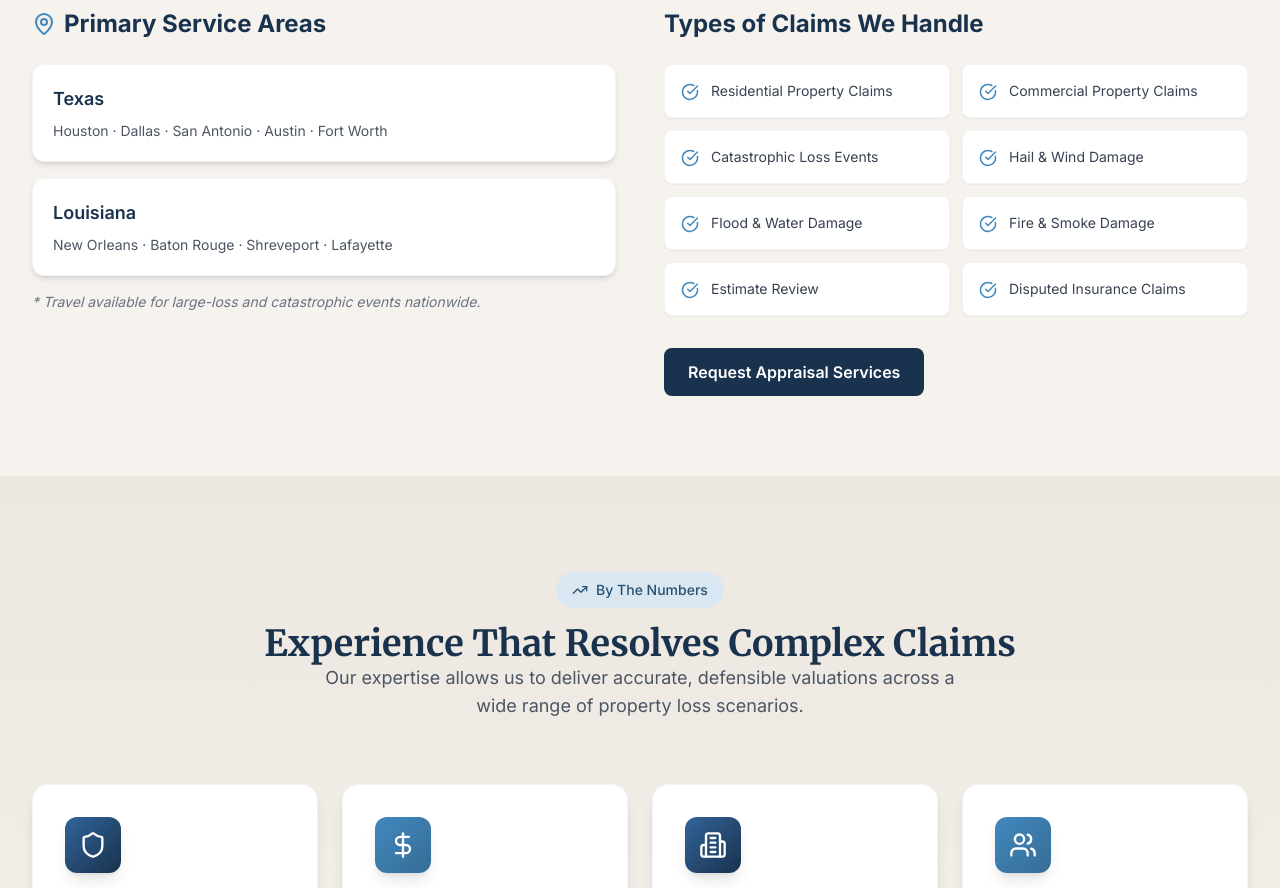
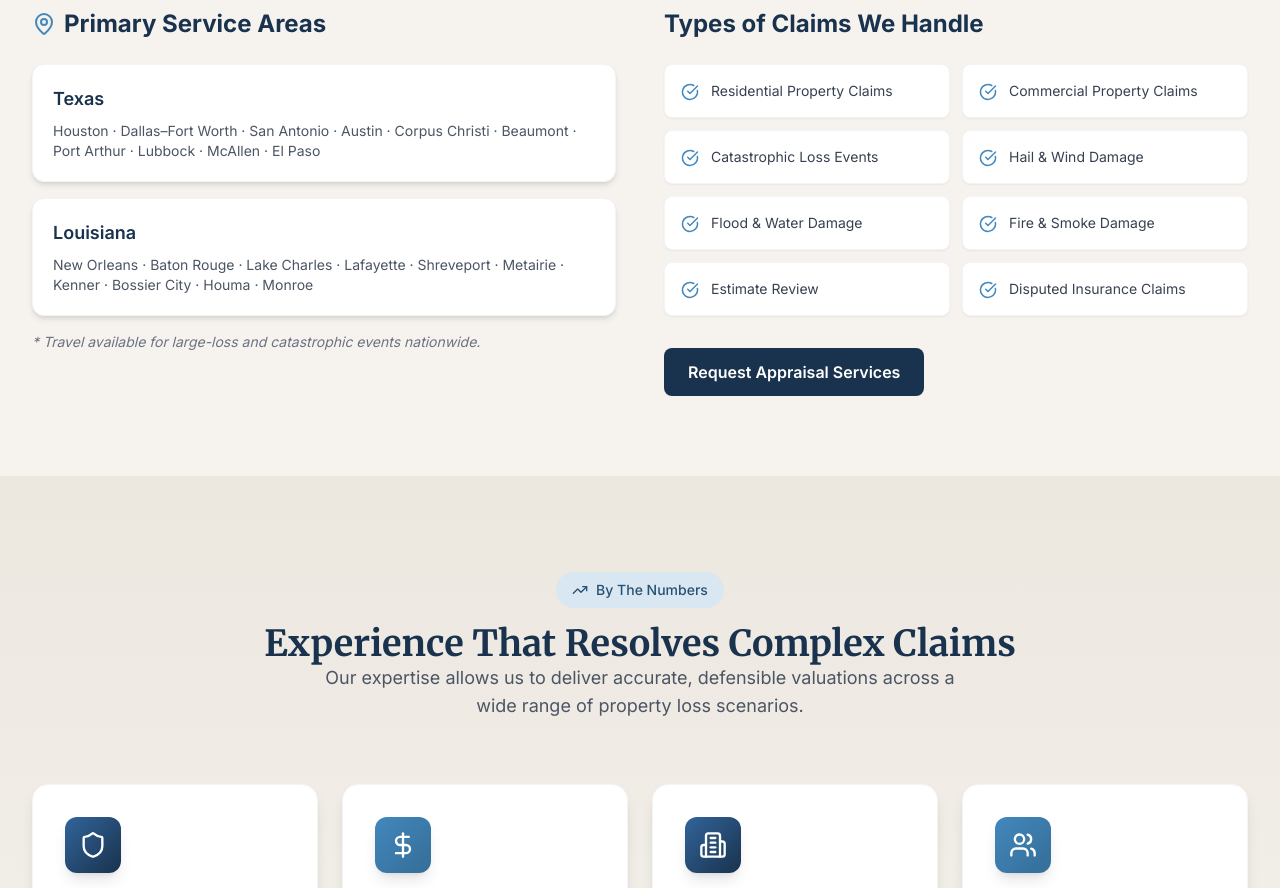
Before and after one commit to TruMedia-Creative/TruClaim-Advisory-Group, a React (Vite) app: page / in a window 1280 px wide. Shown: the part 1140-2028 px from the top of the page. Built offline with nearby package versions, Linux system fonts and the light colour scheme.

Commit message:
fix photo

```diff
--- a/src/components/home/ServiceAreaSection.tsx
+++ b/src/components/home/ServiceAreaSection.tsx
@@ -3,8 +3,20 @@ import { MapPin, CheckCircle } from 'lucide-react';
 import { Link } from 'react-router-dom';
 
 const serviceAreas = [
-  { region: 'Texas', cities: ['Houston', 'Dallas', 'San Antonio', 'Austin', 'Fort Worth'] },
-  { region: 'Louisiana', cities: ['New Orleans', 'Baton Rouge', 'Shreveport', 'Lafayette'] },
+    {
+    region: 'Texas',
+    cities: [
+      'Houston', 'Dallas–Fort Worth', 'San Antonio', 'Austin', 'Corpus Christi',
+      'Beaumont', 'Port Arthur', 'Lubbock', 'McAllen', 'El Paso',
+    ],
+  },
+  {
+    region: 'Louisiana',
+    cities: [
+      'New Orleans', 'Baton Rouge', 'Lake Charles', 'Lafayette', 'Shreveport',
+      'Metairie', 'Kenner', 'Bossier City', 'Houma', 'Monroe',
+    ],
+  },
 ];
 
 const serviceTypes = [
--- a/src/pages/About.tsx
+++ b/src/pages/About.tsx
@@ -167,13 +167,13 @@ export default function About() {
               className="bg-gray-50 rounded-2xl shadow-lg overflow-hidden"
             >
               {/* Profile header */}
-              <div className="flex items-center gap-5 p-8 border-b border-gray-200">
+              <div className="border-b border-gray-200">
                 <img
                   src="/larryon-truman.jpeg"
                   alt="Larryon Truman, Principal Appraiser at TruClaims Appraisal Group"
-                  className="w-20 h-20 rounded-xl object-cover object-top shadow-md flex-shrink-0"
+                  className="w-22 h-22 rounded-xl object-cover object-top "
                 />
-                <div>
+                <div className="px-8 py-5">
                   <p className="text-lg font-bold text-ink-black-800">Larryon Truman</p>
                   <p className="text-sm text-steel-blue-600 font-medium">Principal Appraiser</p>
                   <p className="text-xs text-gray-500 mt-0.5">Lumberton, TX · (903) 315-0136</p>
```
